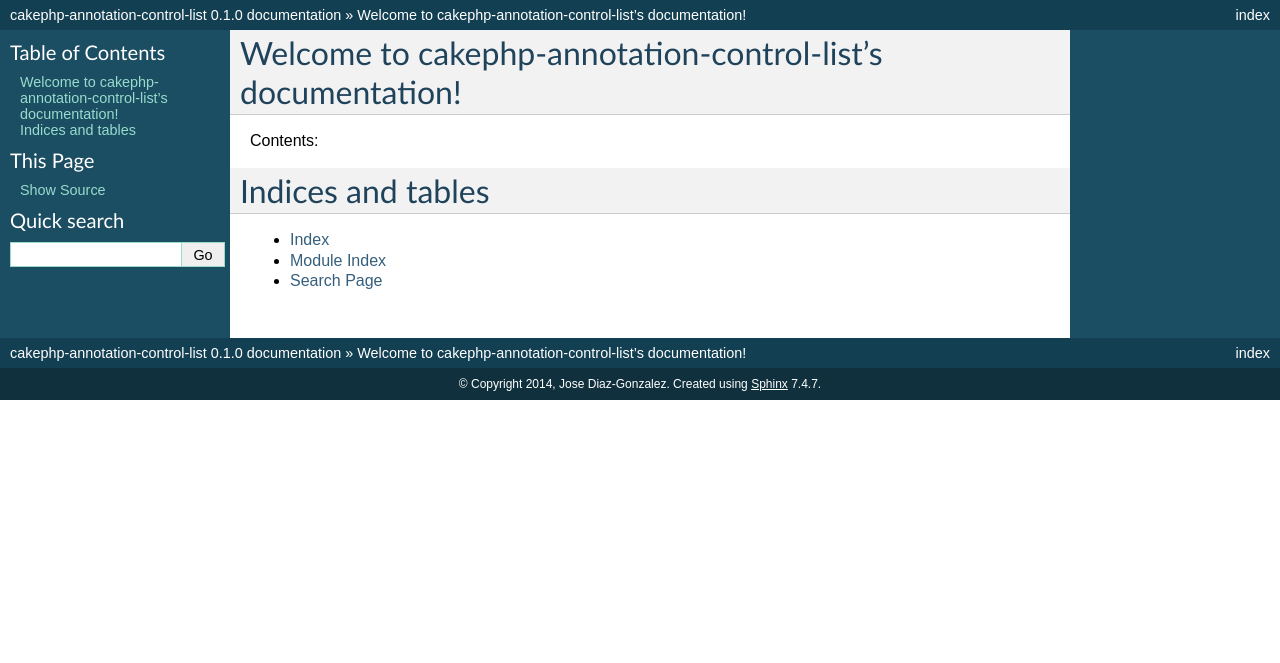
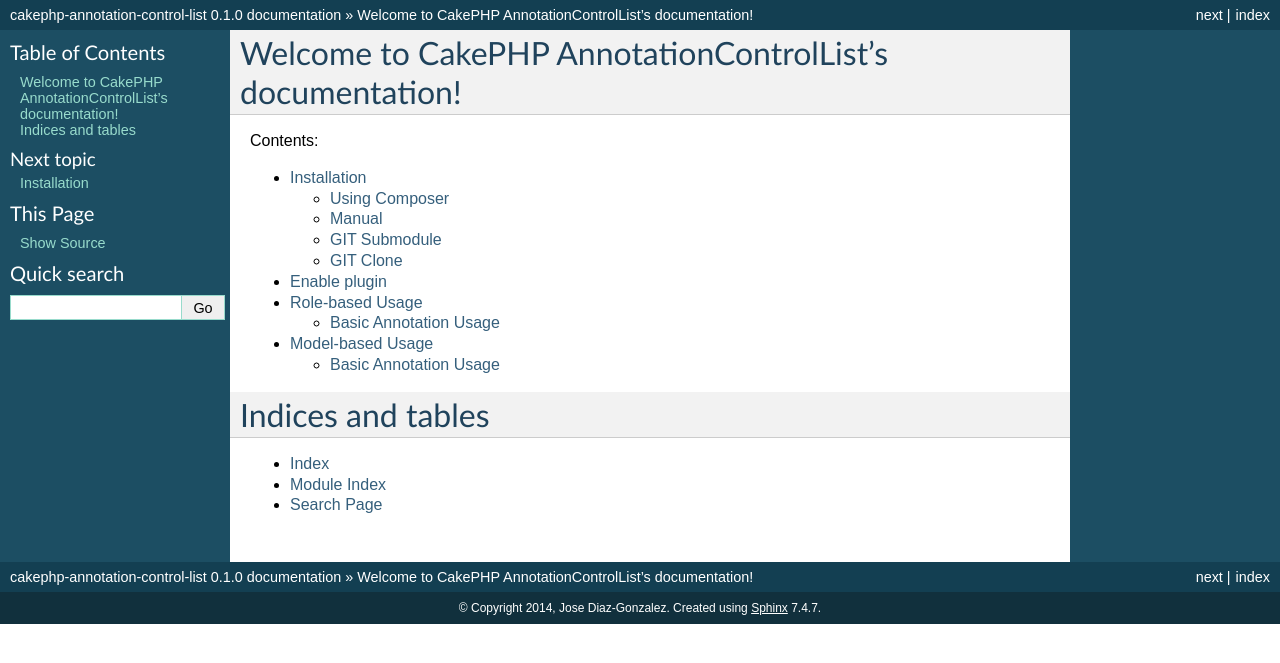
Before and after one commit to josegonzalez/cakephp-annotation-control-list, a Sphinx documentation site: the page built from docs/index.rst, in a window 1280 px wide. Shown: the top 663 px of the page. Built offline with Sphinx 7.4.7, drawn with Linux system fonts in a browser that asks for light colours.

Commit message:
Update toctree

```diff
--- a/docs/index.rst
+++ b/docs/index.rst
@@ -3,15 +3,17 @@
    You can adapt this file completely to your liking, but it should at least
    contain the root `toctree` directive.
 
-Welcome to cakephp-annotation-control-list's documentation!
-===========================================================
+Welcome to CakePHP AnnotationControlList's documentation!
+=========================================================
 
 Contents:
 
 .. toctree::
    :maxdepth: 2
 
-
+    Installation <installation>
+    Role-based Usage <role-based-usage>
+    Model-based Usage <model-based-usage>
 
 Indices and tables
 ==================
```
